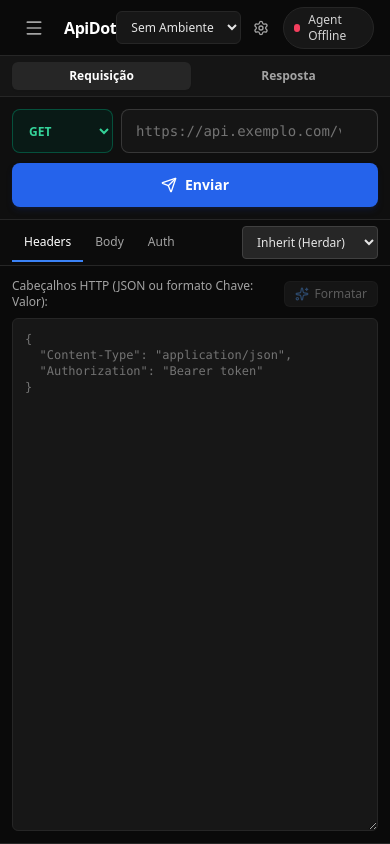
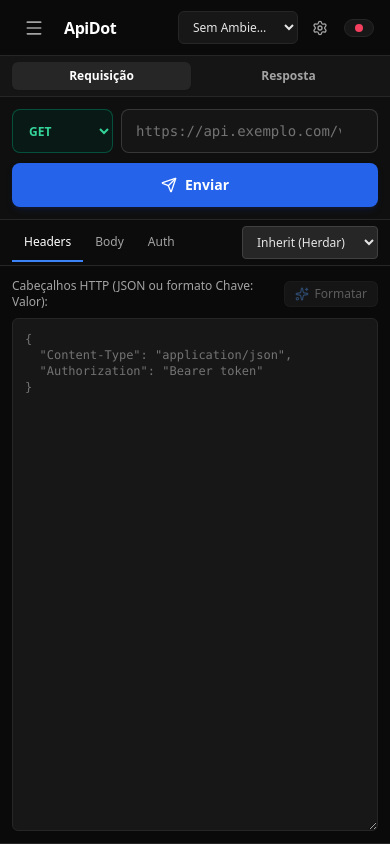
Before and after one commit to medeiroshudson/ApiDot, a Next.js app in the folder web/: page / in a window 390 px wide. Built offline with nearby package versions, Linux system fonts and the light colour scheme.

Commit message:
refactor(web): clamp header environment selector width, compact mobile status, and remove hardcoded defaults

```diff
--- a/web/src/components/layout/AppHeader.tsx
+++ b/web/src/components/layout/AppHeader.tsx
@@ -12,14 +12,12 @@ export interface AppHeaderProps {
   onOpenEnvironmentSettings?: () => void;
 }
 
-const DEFAULT_ENVIRONMENTS = ['Development', 'Staging', 'Production'];
-
 export function AppHeader({
   title = 'ApiDot',
   isAgentOnline = false,
   isDrawerOpen = false,
   onToggleDrawer,
-  environments = DEFAULT_ENVIRONMENTS,
+  environments = [],
   activeEnvironment = null,
   onSelectEnvironment,
   onOpenEnvironmentSettings,
@@ -53,11 +51,11 @@ export function AppHeader({
             value={activeEnvironment ?? ''}
             onChange={(e) => onSelectEnvironment?.(e.target.value === '' ? null : e.target.value)}
             aria-label="Selecionar ambiente ativo"
-            className="bg-neutral-900 border border-neutral-800 text-xs text-neutral-200 rounded-md px-2.5 py-1.5 focus:outline-none focus:ring-1 focus:ring-neutral-400 cursor-pointer hover:border-neutral-700 transition-colors"
+            className="bg-neutral-900 border border-neutral-800 text-xs text-neutral-200 rounded-md px-2.5 py-1.5 focus:outline-none focus:ring-2 focus:ring-neutral-400 cursor-pointer hover:border-neutral-700 transition-colors max-w-[120px] sm:max-w-[200px] truncate"
           >
             <option value="">Sem Ambiente</option>
-            {environments.map((env) => (
-              <option key={env} value={env}>
+            {(environments ?? []).map((env, idx) => (
+              <option key={`${env}-${idx}`} value={env}>
                 {env}
               </option>
             ))}
@@ -66,8 +64,9 @@ export function AppHeader({
             type="button"
             onClick={onOpenEnvironmentSettings}
             aria-label="Configurar ambientes e variáveis"
+            aria-haspopup="dialog"
             title="Configurar ambientes e variáveis"
-            className="p-1.5 rounded-md text-neutral-400 hover:text-white hover:bg-neutral-800 transition-colors focus:outline-none focus:ring-2 focus:ring-neutral-400"
+            className="p-2 rounded-md text-neutral-400 hover:text-white hover:bg-neutral-800 transition-colors focus:outline-none focus:ring-2 focus:ring-neutral-400"
           >
             <Settings className="w-4 h-4" aria-hidden="true" />
           </button>
@@ -83,7 +82,7 @@ export function AppHeader({
               isAgentOnline ? 'bg-emerald-500 animate-pulse' : 'bg-rose-500'
             }`}
           />
-          <span className="text-neutral-300">
+          <span className="hidden sm:inline text-neutral-300">
             {agentStatusText}
           </span>
         </div>
```
Also changed, not shown: 1 other file (tests, documents, lock files or other folders).
